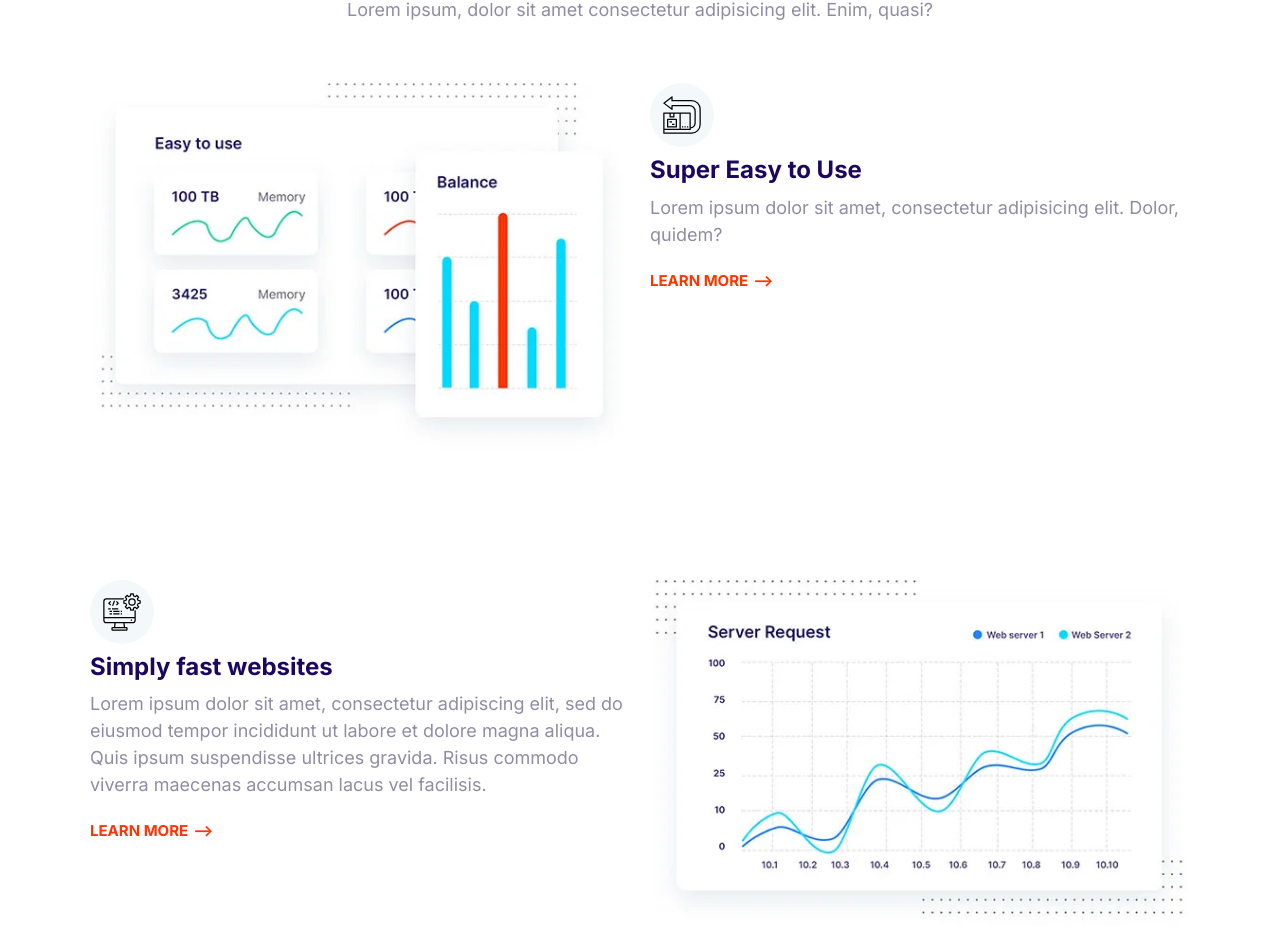
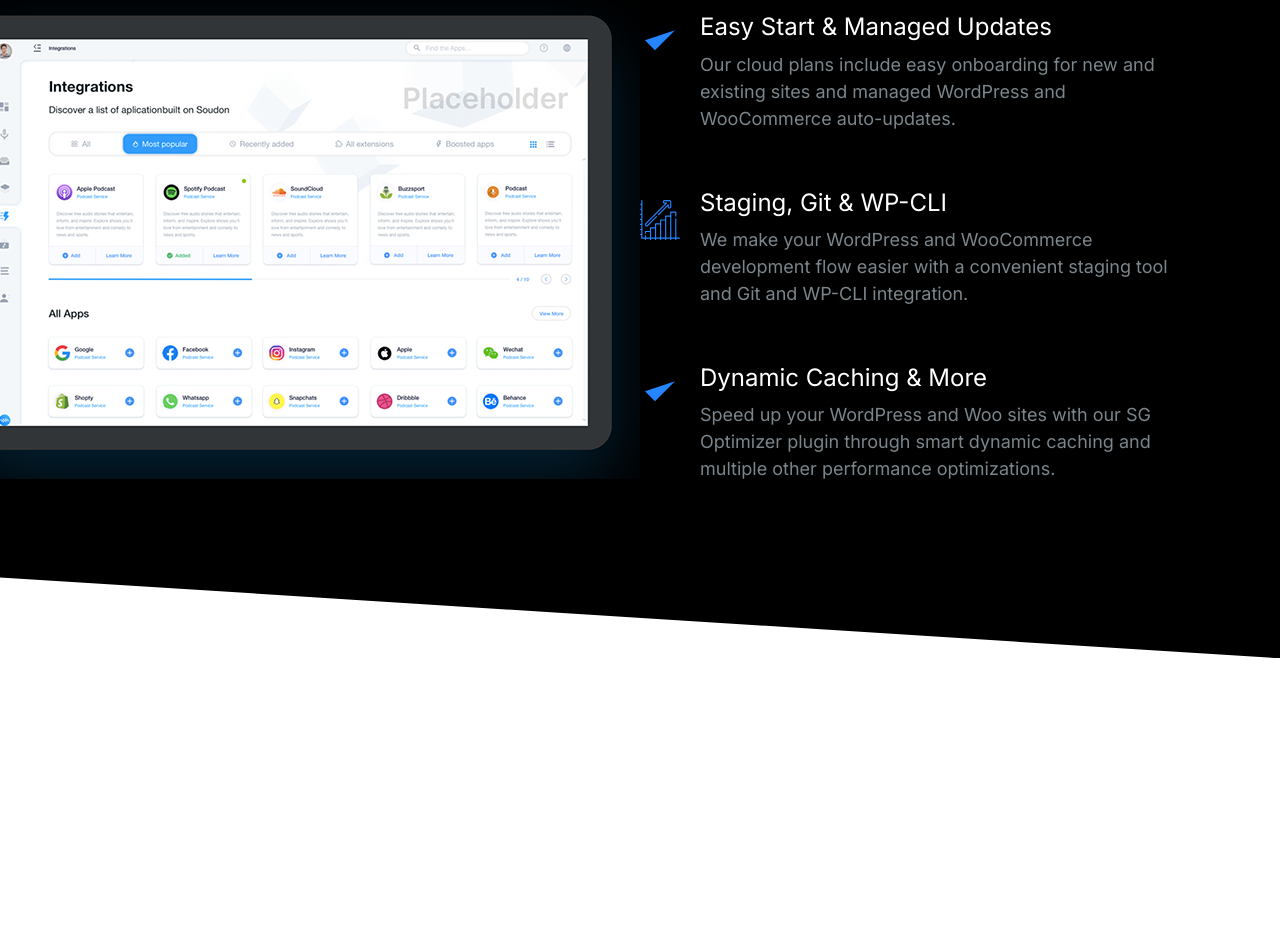
Before and after one commit to afiSali/moshify, a plain HTML site: page index.html in a window 1280 px wide. Shown: the part 151-1097 px from the top of the page. After the commit the page ends 809 px from the top, so only its background shows below. Drawn offline with Linux system fonts and the light colour scheme.

Commit message:
Build showcase block component.

```diff
--- a/css/styles.css
+++ b/css/styles.css
@@ -14,7 +14,10 @@
 }
 
 /* Topography */
-
+::selection{
+    background: var(--color-primary);
+    color: #fff;
+}
 html{
     /* 62.5% of 16px = 10px */
     font-size: 62.5%;
@@ -40,6 +43,7 @@
 }
 h3{
     font-size: 3rem;
+    font-weight: 500;
 
 }
 p{
@@ -125,7 +129,7 @@
 .list{
     list-style: none;
     padding-left: 0;
-    color: var(--color-headings);
+
 }
 .list--inline .list__item{
  display: inline-block;
@@ -135,7 +139,7 @@
 .list--tick{
     list-style-image: url(../images/tick.svg);
     padding-left: 3rem;
-
+    color: var(--color-headings);
 }
 
 .list--tick .list__item{
@@ -382,6 +386,7 @@
 /* Media */
 .media {
     display: flex;
+    margin-bottom: 4rem;
 }
 .media__title{
     margin-top: 0;
@@ -568,16 +573,18 @@
     background: #000;
     color: #7b858b;
 }
-.block--dark .block__heading{
+.block--dark h1,
+.block--dark h2,
+.block--dark h3 {
     color: #fff;
 }
 .block--skewed-right{
     padding-bottom: calc(var(--padding-vertical) + 4rem);
-    clip-path: polygon(0% 0%, 100% 0%, 100% 100%, 0% 80%);
+    clip-path: polygon(0% 0%, 100% 0%, 100% 100%, 0% 90%);
 }
 .block--skewed-left{
     padding-bottom: calc(var(--padding-vertical) + 4rem);
-    clip-path: polygon(0% 0%, 100% 0%, 100% 80%, 0% 100%);
+    clip-path: polygon(0% 0%, 100% 0%, 100% 90%, 0% 100%);
 }
 .container{
     max-width: 1140px;
@@ -642,9 +649,7 @@
 }
 
 /* Hero */
-.hero{
-    clip-path: polygon(0% 0%, 100% 0%, 100% 90%, 0% 100%);
-}
+
 .hero__tagline{
     font-size: 2rem;
     color: #b9c3cf;
@@ -719,3 +724,21 @@
         order: 2;
     }
 }
+
+/* Showcase Block */
+.block-showcase__image >img{
+    width: 100%;
+}
+@media screen and (min-width: 768px) {
+    .block-showcase .grid{
+        grid-template-columns: 50% 50%;
+    }
+    .block-showcase__image{
+
+        justify-self: end;
+    }
+    .block-showcase__image >img{
+        width: auto;
+        max-width: 700px;
+    }
+}
--- a/index.html
+++ b/index.html
@@ -14,119 +14,75 @@
     <link rel="stylesheet" href="css/styles.css" />
   </head>
   <body>
-    <section class="block container">
+    <section class="block block--dark block--skewed-right block-showcase">
       <header class="block__header">
-        <h2>Host on the Cloud to Keep Growing</h2>
-        <p>
-          Lorem ipsum, dolor sit amet consectetur adipisicing elit. Enim, quasi?
-        </p>
+        <h2>User-friendly Control Panel</h2>
       </header>
-      <article class="grid grid--1x2 feature">
-        <div class="feature__content">
-          <span class="icon-container">
-            <svg class="icon">
-              <use xlink:href="images/sprite.svg#easy"></use>
-            </svg>
-          </span>
-          <h3 class="feature__heading">Super Easy to Use</h3>
-          <p>
-            Lorem ipsum dolor sit amet, consectetur adipisicing elit. Dolor,
-            quidem?
-          </p>
-          <a href="#" class="link-arrow">Learn More</a>
-        </div>
-        <picture>
+      <div class="container grid grid--1x2">
+        <pricture class="block-showcase__image">
           <source
             type="image/webp"
-            srcset="images/easy.webp 1x, images/easy@2x.webp 2x" />
+            src="images/ipad.webp 1x, images/ipad@2x.webp 2x"
+          />
           <source
-            type="image/jpg"
-            srcset="images/easy.jpg 1x, images/easy@2x.jpg 2x" />
-          <img class="feature__image" src="images/easy@2x.jpg" alt=""
-        /></picture>
-      </article>
-      <article class="grid grid--1x2 feature">
-        <div class="feature__content">
-          <span class="icon-container">
-            <svg class="icon">
-              <use xlink:href="images/sprite.svg#computer"></use>
-            </svg>
-          </span>
-          <h3 class="feature__heading">Simply fast websites</h3>
-          <p>
-            Lorem ipsum dolor sit amet, consectetur adipiscing elit, sed do
-            eiusmod tempor incididunt ut labore et dolore magna aliqua. Quis
-            ipsum suspendisse ultrices gravida. Risus commodo viverra maecenas
-            accumsan lacus vel facilisis.
-          </p>
-          <a href="#" class="link-arrow">Learn More</a>
-        </div>
-        <picture>
-          <source
-            type="image/webp"
-            srcset="images/fast.webp 1x, images/fast@2x.webp 2x" />
-          <source
-            type="image/jpg"
-            srcset="images/fast.jpg 1x, images/fast@2x.jpg 2x" />
-          <img class="feature__image" src="images/fast@2x.jpg" alt=""
-        /></picture>
-      </article>
-
-      <article class="grid grid--1x2 feature">
-        <div class="feature__content">
-          <span class="icon-container">
-            <svg class="icon">
-              <use xlink:href="images/sprite.svg#settings"></use>
-            </svg>
-          </span>
-          <h3 class="feature__heading">WordPress made easy</h3>
-          <p>
-            Lorem ipsum dolor sit amet, consectetur adipiscing elit, sed do
-            eiusmod tempor incididunt ut labore et dolore magna aliqua. Quis
-            ipsum suspendisse ultrices gravida. Risus commodo viverra maecenas
-            accumsan lacus vel facilisis.
-          </p>
-          <a href="#" class="link-arrow">Learn More</a>
-        </div>
-        <picture>
-          <source
-            type="image/webp"
-            srcset="images/wordpress.webp 1x, images/wordpress@2x.webp 2x" />
-          <source
-            type="image/jpg"
-            srcset="images/wordpress.jpg 1x, images/wordpress@2x.jpg 2x" />
-          <img class="feature__image" src="images/wordpress@2x.jpg" alt=""
-        /></picture>
-      </article>
-
-      <article class="grid grid--1x2 feature">
-        <div class="feature__content">
-          <span class="icon-container">
-            <svg class="icon">
-              <use xlink:href="images/sprite.svg#tick"></use>
-            </svg>
-          </span>
-          <h3 class="feature__heading">24/7 Expert Support</h3>
-          <p>
-            Lorem ipsum dolor sit amet, consectetur adipiscing elit, sed do
-            eiusmod tempor incididunt ut labore et dolore magna aliqua. Quis
-            ipsum suspendisse ultrices gravida. Risus commodo viverra maecenas
-            accumsan lacus vel facilisis.
-          </p>
-          <a href="#" class="link-arrow">Learn More</a>
-        </div>
-        <picture>
-          <source
-            type="image/webp"
-            srcset="images/support.webp 1x, images/support@2x.webp 2x" />
-          <source
-            type="image/jpg"
-            srcset="images/support.jpg 1x, images/support@2x.jpg 2x" />
-          <img class="feature__image" src="images/support@2x.jpg" alt=""
-        /></picture>
-      </article>
+            type="image/png"
+            src="images/ipad.png 1x, images/ipad@2x.png 2x"
+          />
+          <img src="images/ipad.png" alt="" />
+        </pricture>
+        <ul class="list">
+          <li>
+            <div class="media">
+              <div class="media__image">
+                <svg class="icon icon--primary">
+                  <use xlink:href="images/sprite.svg#tick"></use>
+                </svg>
+              </div>
+              <div class="media__body">
+                <h3 class="media__title">Easy Start & Managed Updates</h3>
+                <p>
+                  Our cloud plans include easy onboarding for new and existing
+                  sites and managed WordPress and WooCommerce auto-updates.
+                </p>
+              </div>
+            </div>
+          </li>
+          <li>
+            <div class="media">
+              <div class="media__image">
+                <svg class="icon icon--primary">
+                  <use xlink:href="images/sprite.svg#growth"></use>
+                </svg>
+              </div>
+              <div class="media__body">
+                <h3 class="media__title">Staging, Git & WP-CLI</h3>
+                <p>
+                  We make your WordPress and WooCommerce development flow easier
+                  with a convenient staging tool and Git and WP-CLI integration.
+                </p>
+              </div>
+            </div>
+          </li>
+          <li>
+            <div class="media">
+              <div class="media__image">
+                <svg class="icon icon--primary">
+                  <use xlink:href="images/sprite.svg#tick"></use>
+                </svg>
+              </div>
+              <div class="media__body">
+                <h3 class="media__title">Dynamic Caching & More</h3>
+                <p>
+                  Speed up your WordPress and Woo sites with our SG Optimizer
+                  plugin through smart dynamic caching and multiple other
+                  performance optimizations.
+                </p>
+              </div>
+            </div>
+          </li>
+        </ul>
+      </div>
     </section>
-
     <script src="js/main.js"></script>
   </body>
 </html>
```
Also changed, not shown: components/showcaseBlock.html (added, +69 -0 lines), images/easy.jpg, images/easy@2x.jpg, images/fast.jpg (added), images/fast@2x.jpg (added), images/ipad.png (added), images/ipad.webp, images/ipad@2x.png (added), images/support.jpg (added), images/support@2x.jpg (added), images/wordpress.jpg (added), images/wordpress@2x.jpg (added).
